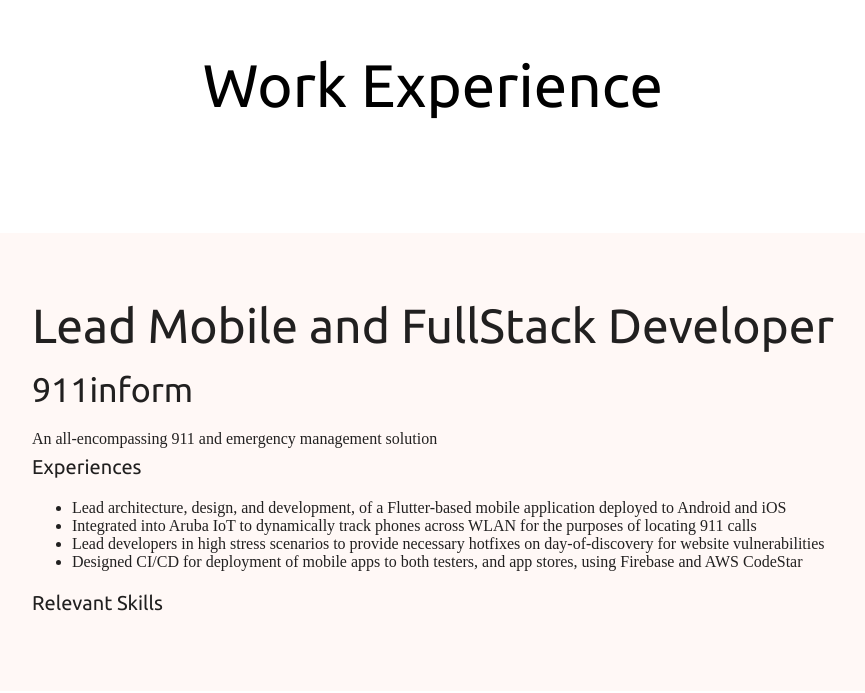
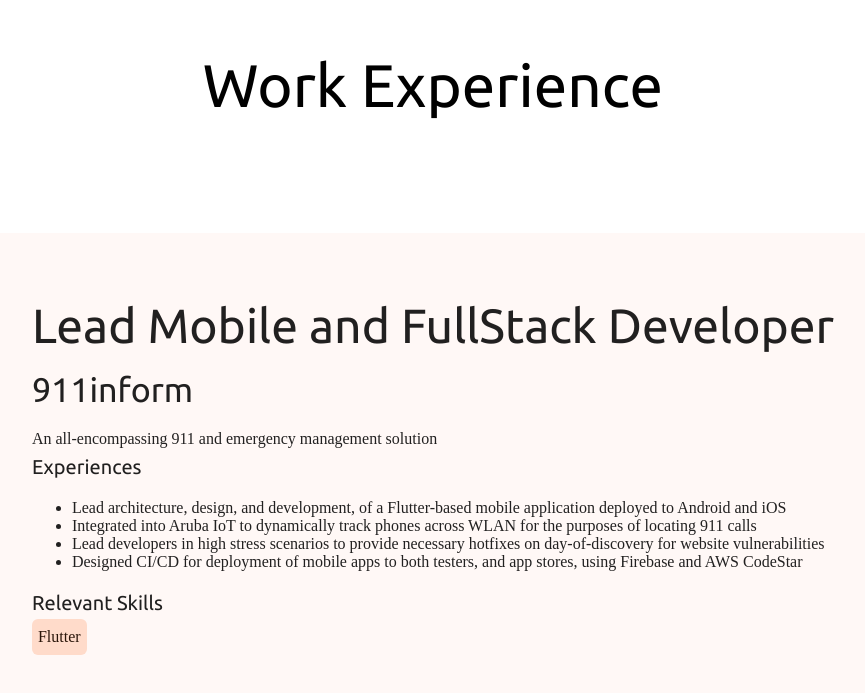
Before and after one commit to john-cinquegrana/ReactPersonalSite, a React (Vite) app: page / in a window 1280 px wide. Shown: the part 1271-1964 px from the top of the page, without its empty margins (207-1072 px from the left). Built offline with nearby package versions, Linux system fonts and the light colour scheme.

Commit message:
Started creating the skills component

```diff
--- /dev/null
+++ b/src/components/Skill.tsx
@@ -0,0 +1,40 @@
+
+import { Typography } from '@mui/material';
+import { useTheme } from '@mui/material/styles';
+import { Box } from '@mui/system';
+
+
+interface SkillProps {
+    color?: string;
+    label: string;
+}
+
+const Skill: React.FC<SkillProps> = ({ color, label }) => {
+    const theme = useTheme();
+
+    // Use a default color if one is not passed in
+    let usedColor: string;
+
+    if (!color) {
+        usedColor = theme.palette.secondaryContainer;
+    }
+    else {
+        usedColor = color;
+    }
+
+    return (
+        <Box sx={{
+            backgroundColor: usedColor,
+            color: theme.palette.onSecondaryContainer,
+            padding: '6px',
+            borderRadius: '6px',
+        }}>
+            <Typography
+                variant='body1'
+
+            >{label}</Typography>
+        </Box>
+    );
+};
+
+export default Skill;
--- a/src/components/content/WorkExperience.tsx
+++ b/src/components/content/WorkExperience.tsx
@@ -1,5 +1,6 @@
-import { Card, CardContent, Typography } from '@mui/material';
+import { Box, Card, CardContent, Typography } from '@mui/material';
 import React from 'react';
+import Skill from '../Skill';
 
 interface WorkExperienceProps {
     // Define the props for your component here
@@ -30,7 +31,9 @@ const WorkExperience: React.FC<WorkExperienceProps> = () => {
                     <li>Designed CI/CD for deployment of mobile apps to both testers, and app stores, using Firebase and AWS CodeStar</li>
                 </ul>
                 <Typography variant='h6'>Relevant Skills</Typography>
-
+                <Box>
+                    <Skill label='Flutter'></Skill>
+                </Box>
             </CardContent>
         </Card>
     );
```
